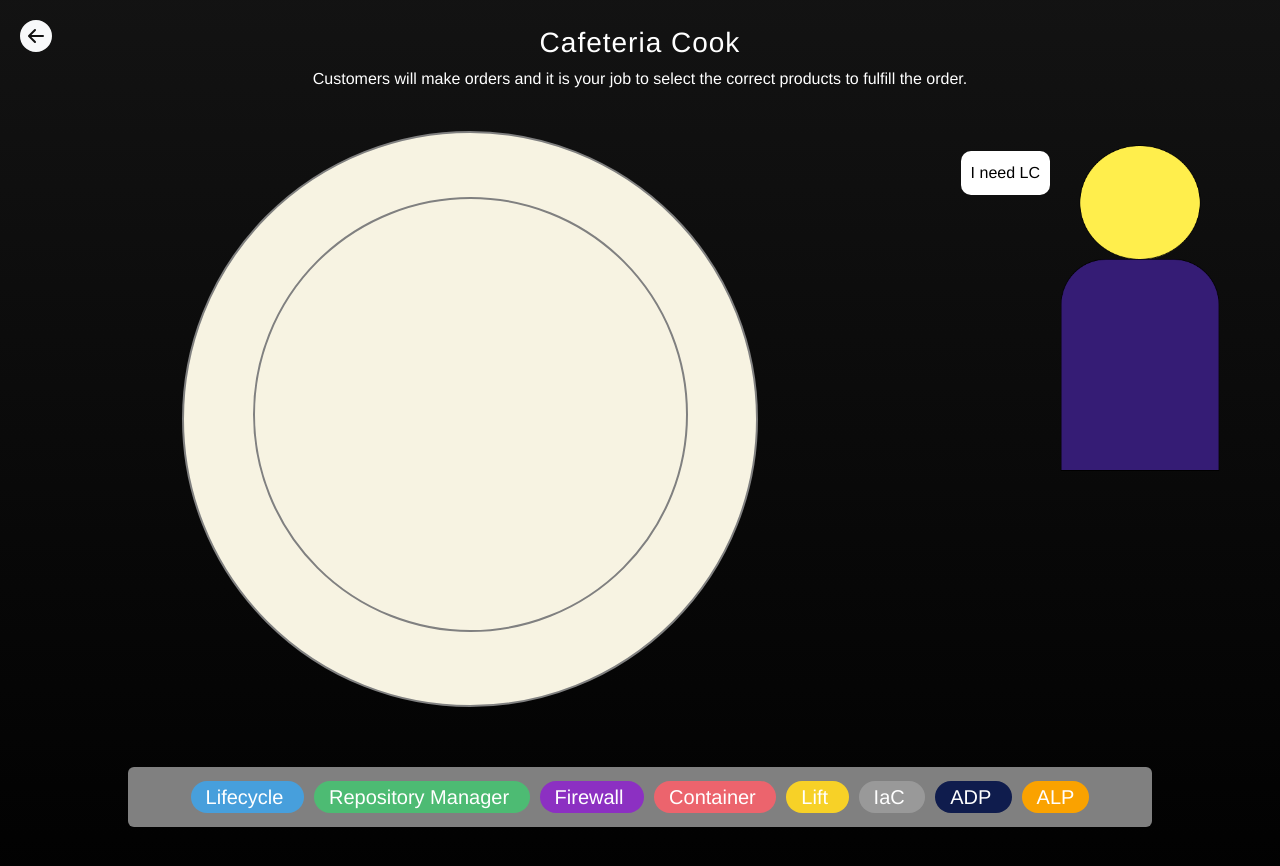
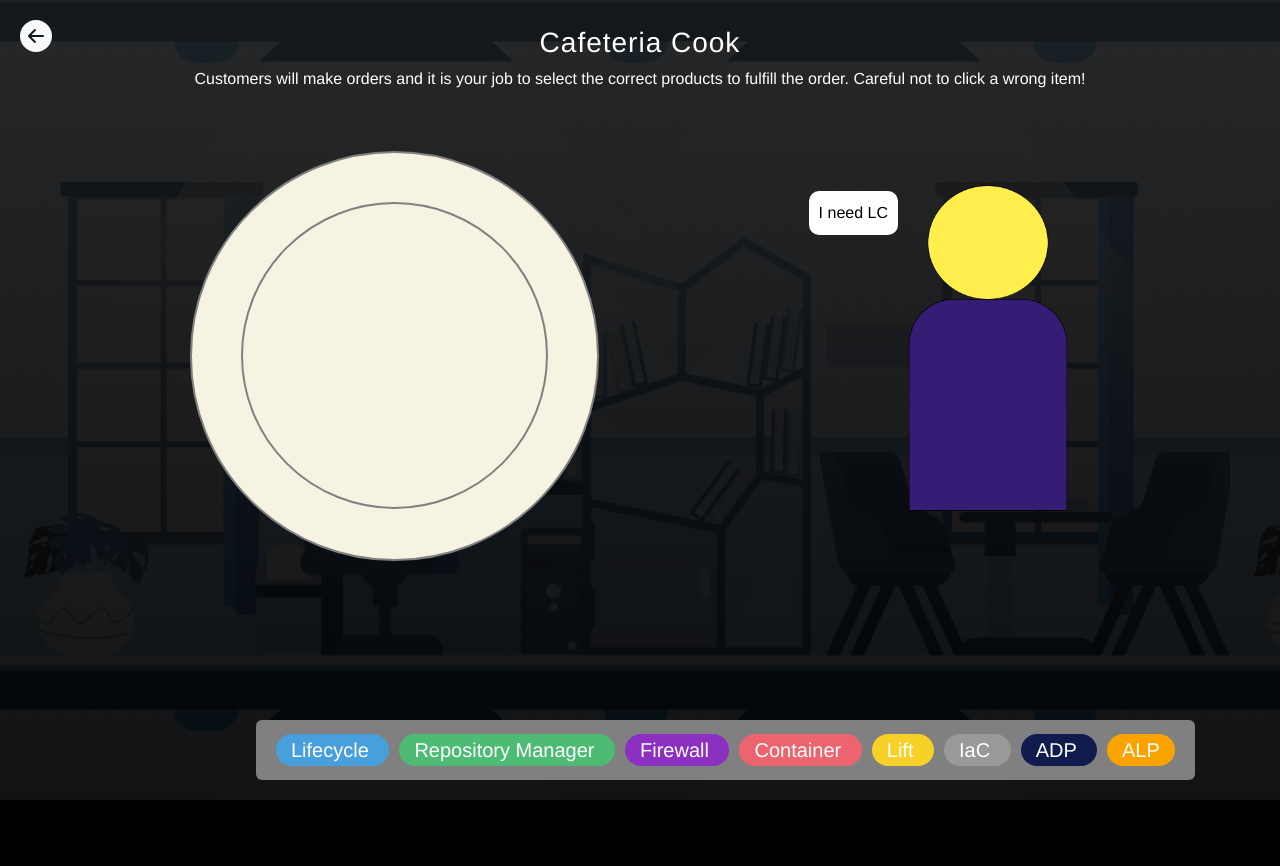
Before and after one commit to acpcreation/Sonatype-Interactive-Escape-Room, a Vue app: page /#/Cafeteria in a window 1280 px wide. Shown: the top 866 px of the page. After the commit the page ends 800 px from the top, so only its background shows below. Built offline with nearby package versions, Linux system fonts and the light colour scheme.

Commit message:
Cafeteria changed plate size and started playing aorund with aframe box positions

```diff
--- a/src/components/VRShapesView.vue
+++ b/src/components/VRShapesView.vue
@@ -7,7 +7,9 @@
             :rotation="i.rotation"
             :color="i.color"></a-box>
 
-    <a-sphere v-for="i in spheres"
+    <!-- @click="openInfo(i.id)" -->
+
+    <!-- <a-sphere v-for="i in spheres"
             :key="'sphere'+i.id"
             :name="'sphere'+i.id"
             :position="i.position"
@@ -22,13 +24,13 @@
             :radius-bottom="i.radius"
             radius-top="0"
             :height="i.height"
-            :color="i.color"></a-cone>
-
-    <a-dodecahedron color="yellow" position="-5 1.25 -5" radius="2"></a-dodecahedron>
-    <a-icosahedron color="#FF926B" position="5 0.75 -3" radius="2"></a-icosahedron>
-    <a-torus-knot position="1 0.75 3" color="#B84A39" arc="360" p="3" q="7" radius="2" radius-tubular="0.05"></a-torus-knot>
+            :color="i.color"></a-cone> -->
 
 
+
+    <!-- <a-dodecahedron color="yellow" position="-5 1.25 -5" radius="2"></a-dodecahedron>
+    <a-icosahedron color="#FF926B" position="5 0.75 -3" radius="2"></a-icosahedron> -->
+    <!-- <a-torus-knot position="1 0.75 3" color="#B84A39" arc="360" p="3" q="7" radius="2" radius-tubular="0.05"></a-torus-knot> -->
     <!-- <a-plane position="0 0 -4" rotation="-90 0 0" width="4" height="4" color="#7BC8A4"></a-plane> -->
     <!-- <a-sky color="#ECECEC"></a-sky> -->
   </a-scene>
@@ -47,15 +49,26 @@ export default {
   data(){
     return{
       boxes:[
-        {id:1, position:"-1 0.5 -3", rotation:"0 45 0", color:this.randomColor(), animation:""}
+        {id:0, position:"-4 -3 5", rotation:"0 45 0", color:this.randomColor(), animation:""},
+        {id:1, position:"-5 1 -5", rotation:"0 45 0", color:this.randomColor(), animation:""},
+        {id:2, position:"4 5 -4", rotation:"0 45 0", color:this.randomColor(), animation:""},
+        {id:3, position:"5 0 9", rotation:"0 45 0", color:this.randomColor(), animation:""},
+        {id:4, position:"0 3 -4.5", rotation:"0 45 0", color:this.randomColor(), animation:""},
+        {id:5, position:"-2 -4 -5", rotation:"0 45 0", color:this.randomColor(), animation:""},
+        {id:6, position:"3 -8 -8", rotation:"0 45 0", color:this.randomColor(), animation:""},
+        {id:7, position:"7 -1 -9", rotation:"0 45 0", color:this.randomColor(), animation:""},
+        {id:8, position:"8 5 12", rotation:"0 45 0", color:this.randomColor(), animation:""},
+        {id:9, position:"12 -4 8", rotation:"0 45 0", color:this.randomColor(), animation:""},
+        {id:10, position:"-10 4 10", rotation:"0 45 0", color:this.randomColor(), animation:""},
       ],
       spheres:[
         {id:1, position:"0 1.25 -5", radius:"1.25", color:this.randomColor(), animation:""}
       ],
       cones:[
         {id:1, position:"1 0.75 -3", radius:"1", height:"2", color:this.randomColor(), animation:""}
+      ],
 
-      ],
+
     }
   },
 
@@ -68,6 +81,10 @@ export default {
       let colors = ['#A830C2','#479FDC','#4DBB73','#0F1C4D','#F3BF4C','#E48F33','#EC646D','#479FDC']
       let color = colors[Math.floor(Math.random() * colors.length)];
       return color;
+    },
+
+    openInfo: function(id){
+      this.$emit("openInfo", id)
     }
 
 
--- a/src/views/Cafeteria.vue
+++ b/src/views/Cafeteria.vue
@@ -2,7 +2,7 @@
   <div class="main">
     <b-icon class="returnToHomeButton" icon="arrow-left-circle-fill" font-scale="2" variant="light" @click="openPage('')"></b-icon>
     <h3>Cafeteria Cook</h3>
-    <p>Customers will make orders and it is your job to select the correct products to fulfill the order.</p>
+    <p>Customers will make orders and it is your job to select the correct products to fulfill the order. Careful not to click a wrong item!</p>
 
     <p class="successMessage">{{successMessage}}</p>
 
@@ -26,8 +26,6 @@
         </div>
         <img class="accelerateOrder" src="../../public/img/accelerateOrder.png"/>
       </div>
-
-
     </div>
 
     <div class="servingContainer" :style="disableClickArea">
@@ -38,7 +36,6 @@
         @click="addItem(i)">
         {{i}}
       </span>
-
     </div>
 
   </div>
@@ -71,8 +68,6 @@ export default {
   },
 
   mounted() {
-
-
 
   },
 
@@ -141,7 +136,6 @@ export default {
         let item = this.orders.splice(this.currentOrder,1)
         this.orders.push(item[0]);
       }
-
     },
 
 
@@ -158,6 +152,10 @@ export default {
 .main{
   text-align: center;
   padding-top: 2vw;
+  height: 100vh;
+  margin-bottom:-200px;
+  background-image: linear-gradient(to bottom, rgba(22, 22, 22, 0.92),rgba(0, 0, 0, 0.92)),
+                    url('../../public/img/background.png');
 }
 
 .order{
@@ -171,7 +169,9 @@ export default {
 .sideBySide{
   display: flex;
   align-items: flex-start;
-  margin:20px;
+  flex-wrap: nowrap;
+  /* justify-content: center; */
+  margin-top:40px;
 }
 
 .sideBySide .icon{
@@ -180,17 +180,17 @@ export default {
 
 .plate{
   margin:20px auto;
-  width: 45vw;
-  height: 45vw;
+  width: 32vw;
+  height: 32vw;
   background-color: rgb(247, 243, 226);
   border-radius: 50%;
   border: solid gray 2px;
 }
 
 .pillContainer{
-  margin: 5vw auto;
-  width: 34vw;
-  height: 34vw;
+  margin: 3.8vw auto;
+  width: 24vw;
+  height: 24vw;
   border-radius: 50%;
   border: solid gray 2px;
   padding: 2vw;
@@ -211,11 +211,16 @@ export default {
 }
 
 .servingContainer{
-  margin: 40px 10vw 10px 10vw;
+  position: fixed;
+  bottom: 20px;
+  left: 20%;
+  /* margin: 0px auto; */
   background: gray;
   border-radius: 6px;
   height: 60px;
   padding-top: 15px;
+  padding-left: 15px;
+  padding-right:15px;
 }
 
 .servingContainer .pill{
@@ -224,6 +229,7 @@ export default {
 
 .accelerateOrder{
   width: 200px;
+  margin-right: 15vw;
 }
 
 
--- a/src/views/VRExplorer.vue
+++ b/src/views/VRExplorer.vue
@@ -3,7 +3,7 @@
     <b-icon class="returnToHomeButton" icon="arrow-left-circle-fill" font-scale="2" variant="light" @click="openPage('')"></b-icon>
     <h3>VR Explorer</h3>
     <p>Take a look around! In this challenge you need to find..</p>
-    <VRShapesView />
+    <VRShapesView @openInfo="openInfo($event)"/>
   </div>
 </template>
 
@@ -25,7 +25,14 @@ export default {
   },
   data(){
     return{
-      shapes:["Cube","Sphere","Cone","Dodecahedron","Icosahedron","Torus"]
+      content:[
+        {title:"", description:"", threats:[""]},
+        {title:"", description:"", threats:[""]},
+        {title:"", description:"", threats:[""]},
+        {title:"", description:"", threats:[""]},
+        {title:"", description:"", threats:[""]},
+      ],
+
     }
   },
 
@@ -40,6 +47,9 @@ export default {
       this.$router.push("/"+e);
     },
 
+    openInfo: function(e) {
+      alert(e)
+    },
 
 
 
```
